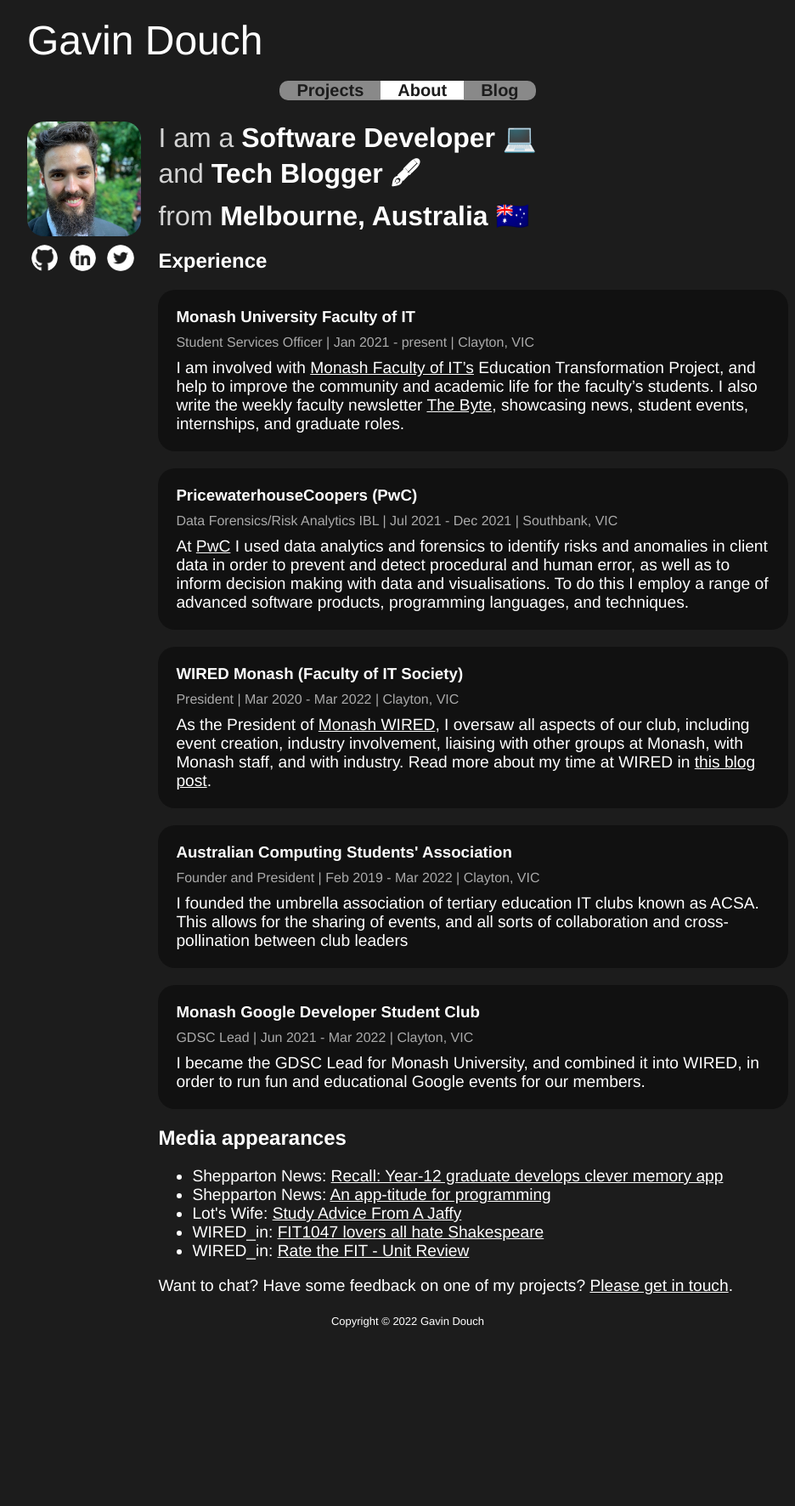
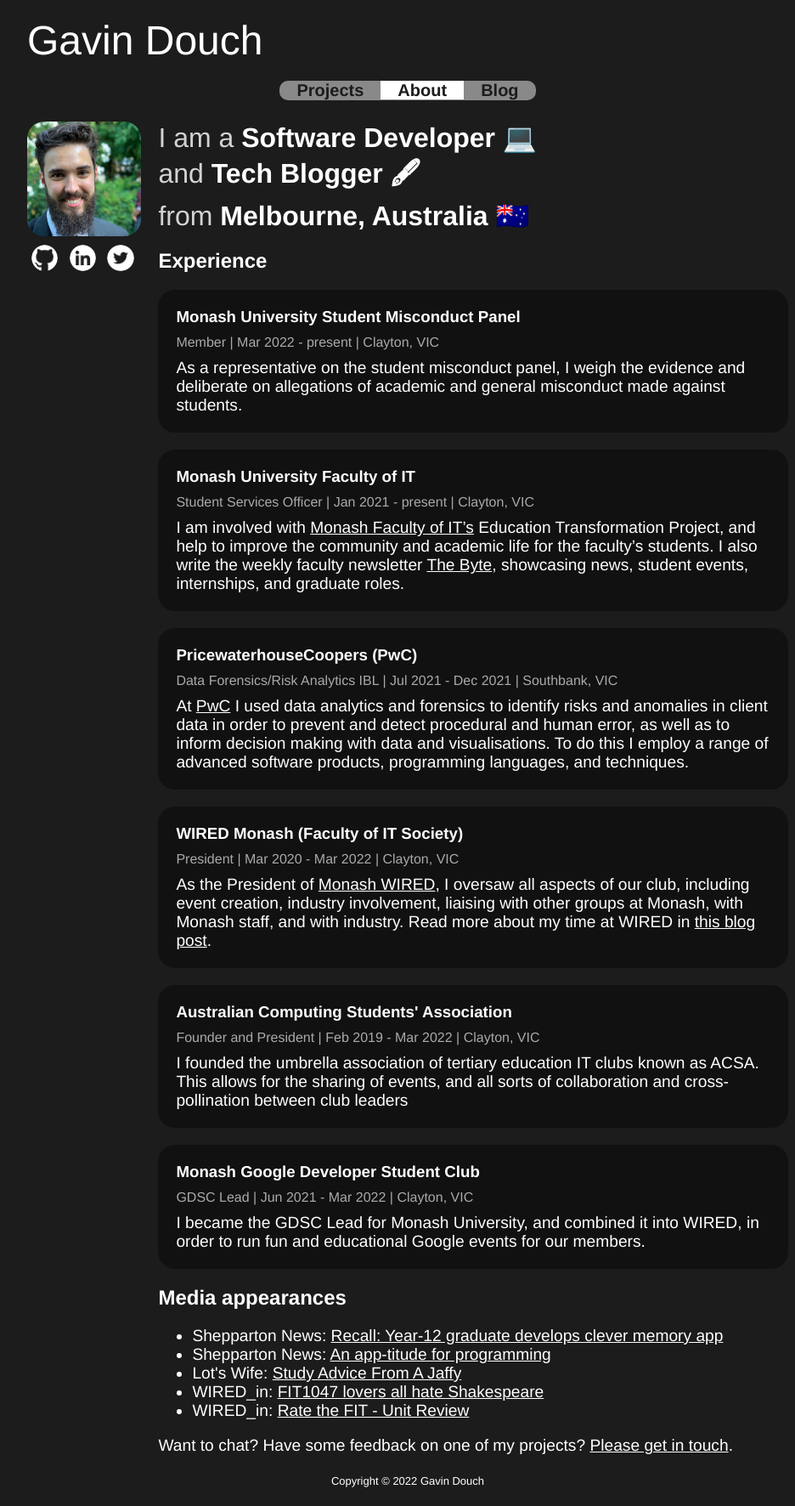
Before and after one commit to Coedice/website, a Jekyll site: the page built from about.html, in a window 1280 px wide. Shown: the whole page at 85% size, without its empty margins (160-1096 px from the left). Built offline with Jekyll 4.4.1, drawn with Linux system fonts in a browser that asks for light colours; before the commit the page ends 1584 px from its top, so only the background shows below that.

Commit message:
Add Monash University Student Misconduct Panel experience

```diff
--- a/_data/experiences.yml
+++ b/_data/experiences.yml
@@ -1,4 +1,11 @@
 experiences:
+  - name: Monash University Student Misconduct Panel
+    role: Member
+    location: Clayton, VIC
+    start: Mar 2022
+    description: |-
+      As a representative on the student misconduct panel, I weigh the evidence and deliberate on allegations of
+      academic and general misconduct made against students.
   - name: Monash University Faculty of IT
     role: Student Services Officer
     location: Clayton, VIC
```
